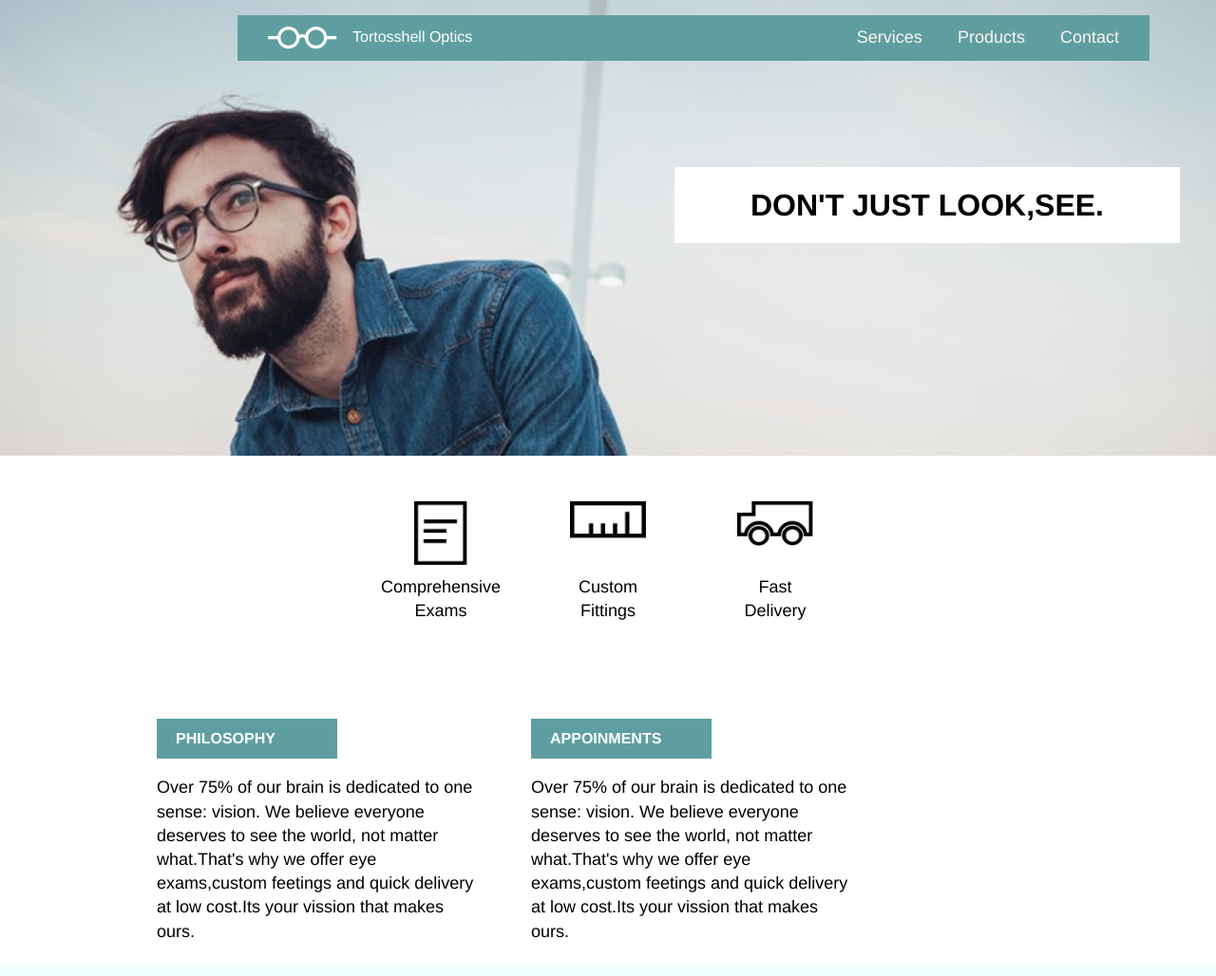
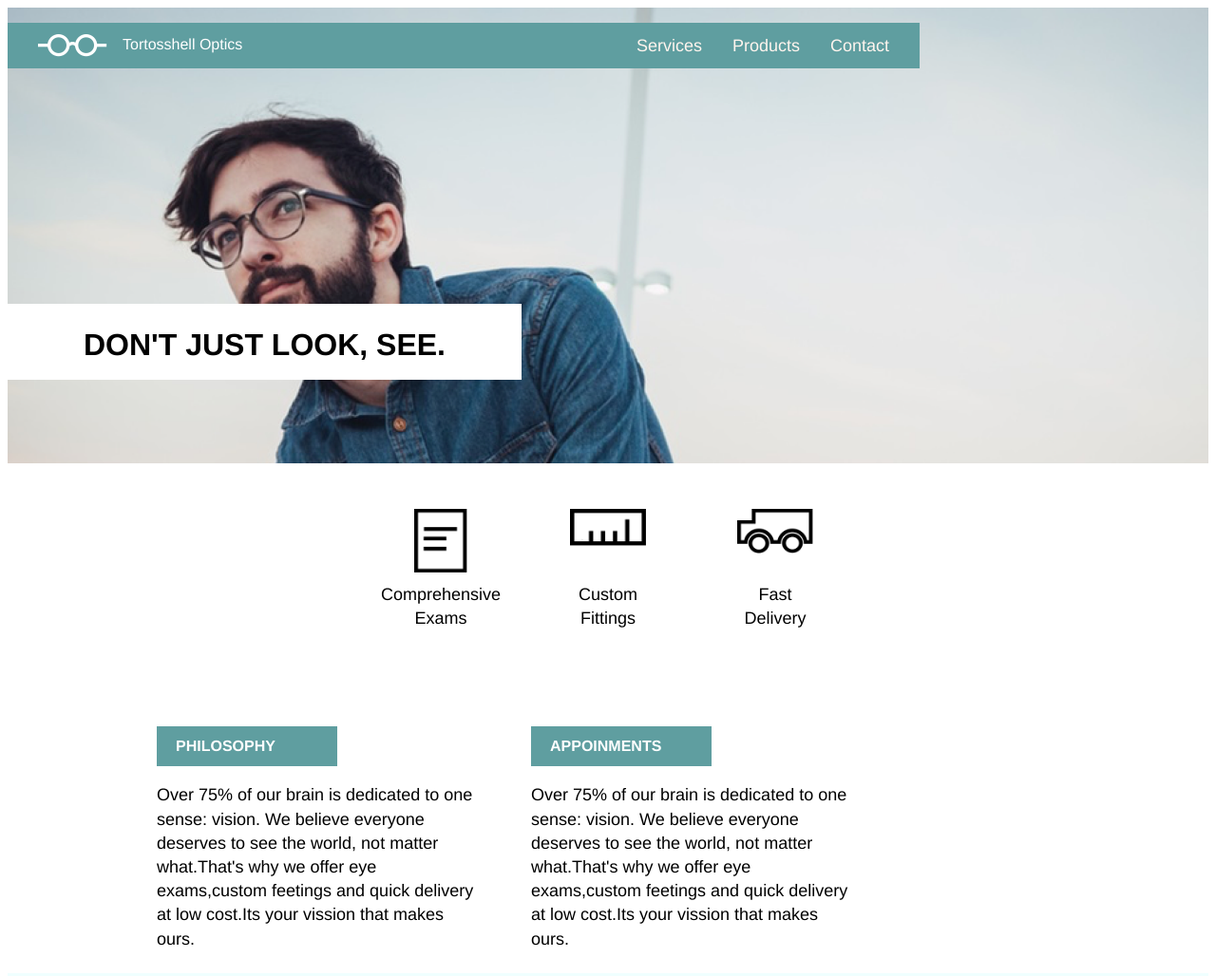
Before and after one commit to Sryma/Tortoiseshell-Optics, a plain HTML site: page index.html in a window 1280 px wide. Shown: the top 1028 px of the page at 95% size. Drawn offline with Linux system fonts and the light colour scheme.

Commit message:
first commit

```diff
--- a/index.html
+++ b/index.html
@@ -2,6 +2,7 @@
 <html lang="en">
 <head>
 	<meta charset="UTF-8">
+	<meta name="viewport" content="width=device-width, initial-scale=1.0">
 	<title>Tortial optics
 	</title>
 	 <link rel="stylesheet" type="text/css" href="resources/css/style.css">
@@ -17,16 +18,20 @@
 	  		<img src="resources/image/logo-white.png">
 	  		<span>Tortosshell Optics</span>
 	  	</div>
-	    <nav>
-	      <li><a href="#">Services</a></li>
-	      <li><a href="#">Products</a></li>
-	      <li><a href="#">Contact</a></li>
-	    </nav>
+	    <div class=nav>
+		    <ul>
+		      <li><a href="#">Services</a></li>
+		      <li><a href="#">Products</a></li>
+		      <li><a href="#">Contact</a></li>
+		     </ul>
+	    </div>
+	    </div>
 	    <div id="banner">
-	    	<span>DON'T JUST LOOK,SEE.</span>
+	    	<h2>DON'T JUST LOOK, SEE.</h2>
 	    </div>
     </div>
   </header>
+
 
   <!-- Main Content Container -->
 
--- a/resources/css/style.css
+++ b/resources/css/style.css
@@ -1,10 +1,9 @@
 /* Universal Styles */
 
 body {
-  margin: 0;
+
   /*background-color: black;*/
   font-family: "Helvetica", sans-serif;
-
   font-size: 18px;
   line-height: 1.4;
 
@@ -32,25 +31,23 @@ h4 {
 header#image{
   background: url(../image/glasses-bg.png);
   background-repeat: no-repeat;
-  background-position: center;
+  background-position-x: 30%;
   background-size: cover;
   height: 30rem;
-  position: relative;
 
-}
+  }
 
 .head{
   height: 3rem;
   width:960px;
   background-color: cadetblue;
   display: flex;
-  justify-content: center;
+  flex-direction: row;
+  justify-content: space-between;
   align-items: center;
-  position: absolute;
-  top:1rem;
-  text-align: center;
-  margin-left: 250px;
-}
+  margin-top: 1rem;
+
+ }
 #logo{
   display: flex;
   align-items: space-between;
@@ -66,15 +63,16 @@ header#image{
   font-size: 1rem;
   color:white;
 }
-nav {
-  text-align: right;
-  flex-grow: 1;
+
+.nav ul{
+  display: flex;
+  list-style: none;
 }
-nav li{
-  display: inline-block;
+.nav ul li{
+
   padding-right: 2rem;
   line-height: 1rem;
-  position: relative;
+
 }
 a{
   text-decoration: none;
@@ -82,23 +80,21 @@ a{
 
 /*banner*/
 #banner{
-  display: flex;
-  justify-content: center;
-  align-items: center;
-  position: absolute;
-  top:10rem;
-  right: -2rem;
+
+  margin-top:10rem;
+  margin-right: -2rem;
   height: 5rem;
   background-color: white;
   text-align: center;
 }
-#banner span{
+#banner h2{
 
   padding: 1.5rem 5rem;
   font-size: 2rem;
+  line-height: 1.2;
   font-weight: bold;
   color: black;
-  line-height: 1.2;
+
 }
 
 
@@ -242,7 +238,7 @@ footer{
   color:white;
   display: none;
 }
-nav {
+/*nav {
   text-align: right;
   flex-grow: 1;
 }
@@ -305,7 +301,7 @@ a{
   color: white;
   font-weight: bold;
   width: 100%;
-  text-align: center;
+
 }
 
 .item span {
```
